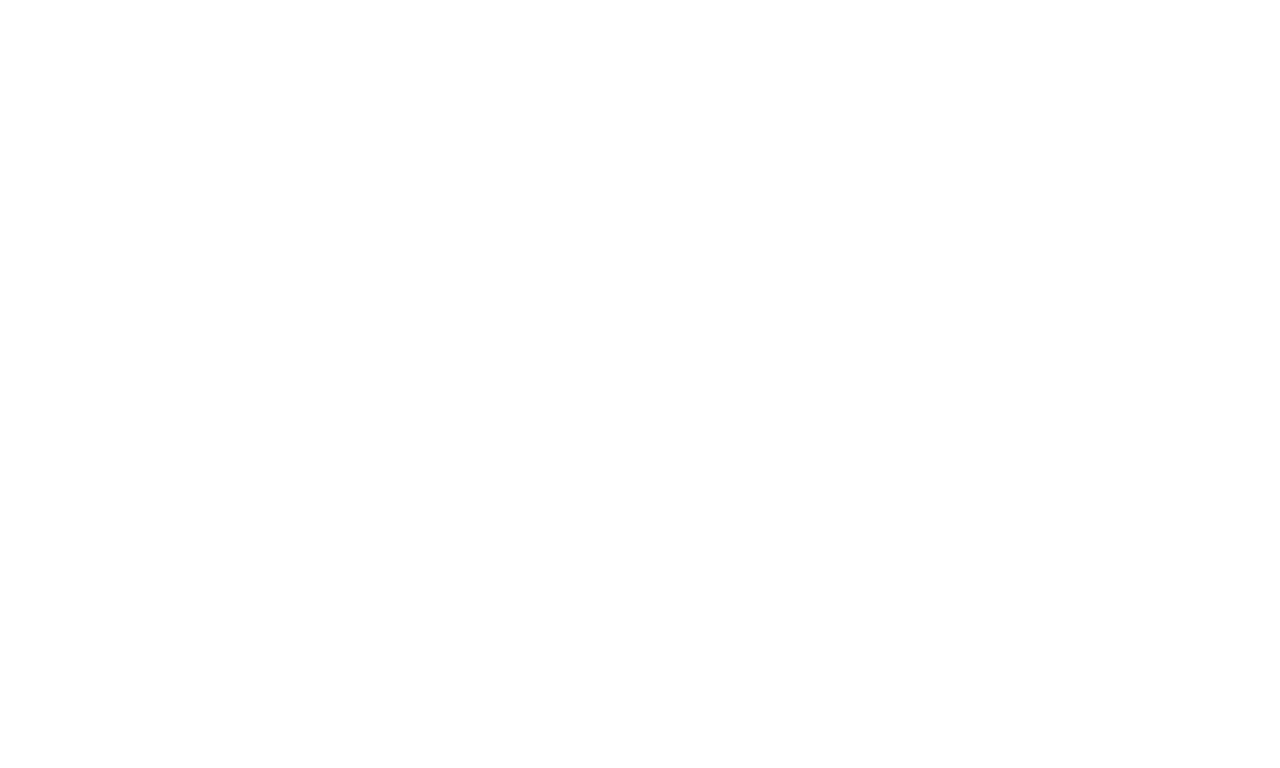
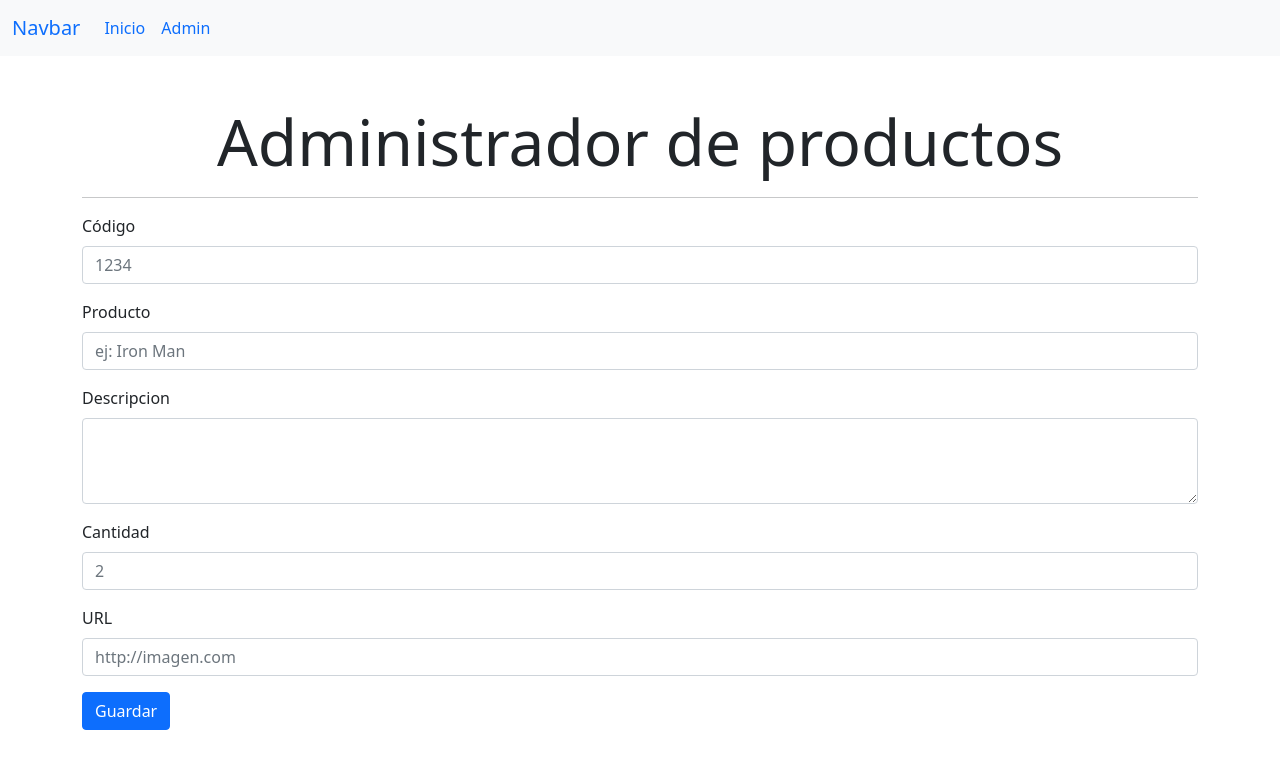
Before and after one commit to abelcg/PracticaCRUD-c14i, a plain HTML site: page admin.html in a window 1280 px wide. Drawn offline with Linux system fonts and the light colour scheme.

Commit message:
maquetado de página admin

```diff
--- a/admin.html
+++ b/admin.html
@@ -1,13 +1,95 @@
 <!DOCTYPE html>
 <html lang="es">
-<head>
-    <meta charset="UTF-8">
-    <meta http-equiv="X-UA-Compatible" content="IE=edge">
-    <meta name="viewport" content="width=device-width, initial-scale=1.0">
+  <head>
+    <meta charset="UTF-8" />
+    <meta http-equiv="X-UA-Compatible" content="IE=edge" />
+    <meta name="viewport" content="width=device-width, initial-scale=1.0" />
     <!-- Agregar etiquetas meta -->
+    <link rel="stylesheet" href="/css/bootstrap.min.css" />
     <title>Práctica CRUD</title>
-</head>
-<body>
-
-</body>
+  </head>
+  <body>
+    <header>
+      <nav class="navbar navbar-expand-lg bg-light">
+        <div class="container-fluid">
+          <a class="navbar-brand" href="#">Navbar</a>
+          <button
+            class="navbar-toggler"
+            type="button"
+            data-bs-toggle="collapse"
+            data-bs-target="#navbarSupportedContent"
+            aria-controls="navbarSupportedContent"
+            aria-expanded="false"
+            aria-label="Toggle navigation"
+          >
+            <span class="navbar-toggler-icon"></span>
+          </button>
+          <div class="collapse navbar-collapse" id="navbarSupportedContent">
+            <ul class="navbar-nav me-auto mb-2 mb-lg-0">
+              <li class="nav-item">
+                <a class="nav-link" href="index.html">Inicio</a>
+              </li>
+              <li class="nav-item">
+                <a class="nav-link active" aria-current="page" href="admin.html"
+                  >Admin</a
+                >
+              </li>
+            </ul>
+          </div>
+        </div>
+      </nav>
+    </header>
+    <main class="container my-5">
+      <section>
+        <h1 class="display-3 text-center">Administrador de productos</h1>
+        <hr />
+        <form id="formProduto">
+          <div class="mb-3">
+            <label for="codigo" class="form-label">Código</label>
+            <input
+              type="text"
+              class="form-control"
+              id="codigo"
+              placeholder="1234"
+            />
+          </div>
+          <div class="mb-3">
+            <label for="producto" class="form-label">Producto</label>
+            <input
+              type="text"
+              class="form-control"
+              id="producto"
+              placeholder="ej: Iron Man"
+            />
+          </div>
+          <div class="mb-3">
+            <label for="descripcion" class="form-label">Descripcion</label>
+            <textarea class="form-control" id="descripcion" rows="3"></textarea>
+          </div>
+          <div class="mb-3">
+            <label for="cantidad" class="form-label">Cantidad</label>
+            <input
+              type="text"
+              class="form-control"
+              id="cantidad"
+              placeholder="2"
+            />
+          </div>
+          <div class="mb-3">
+            <label for="URL" class="form-label">URL</label>
+            <input
+              type="text"
+              class="form-control"
+              id="URL"
+              placeholder="http://imagen.com"
+            />
+          </div>
+          <button class="btn btn-primary" type="submit">Guardar</button>
+        </form>
+      </section>
+    </main>
+    <footer></footer>
+    <script src="/js/bootstrap.min.js"></script>
+    <script src="/js/admin.js"></script>
+  </body>
 </html>
--- /dev/null
+++ b/js/admin.js
@@ -0,0 +1,13 @@
+//traigo los elementos que necesito del html
+let campoCodigo = document.getElementById('codigo');
+console.log(campoCodigo);
+let campoProducto = document.getElementById('producto');
+let campoDescripcion = document.getElementById('descripcion');
+let campoCantidad = document.getElementById('cantidad');
+let campoUrl = document.getElementById('URL');
+
+//asociar un evento a cada elemento obtenido
+
+campoCodigo.addEventListener("blur", ()=>{
+    console.log('desde codigo')
+})
```
Also changed, not shown: index.html (+24 -1 lines).
